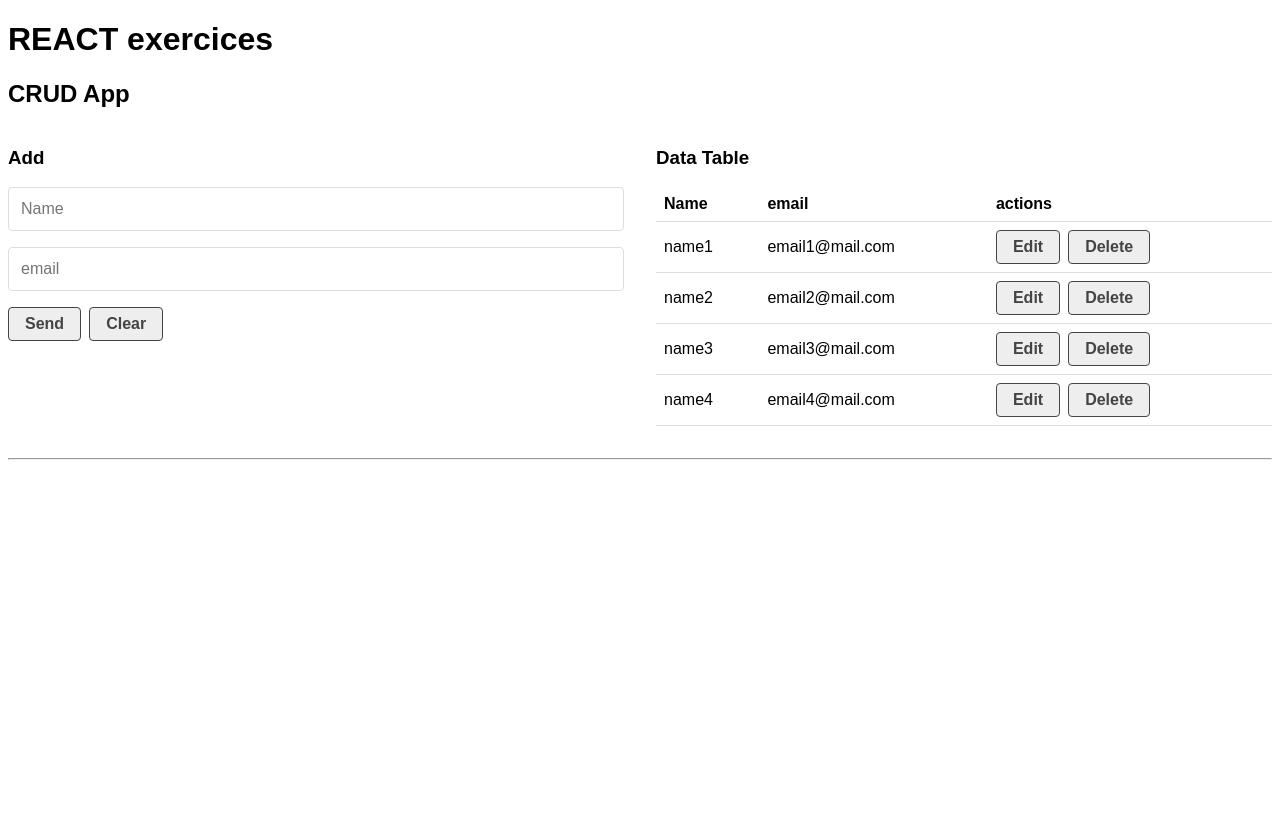
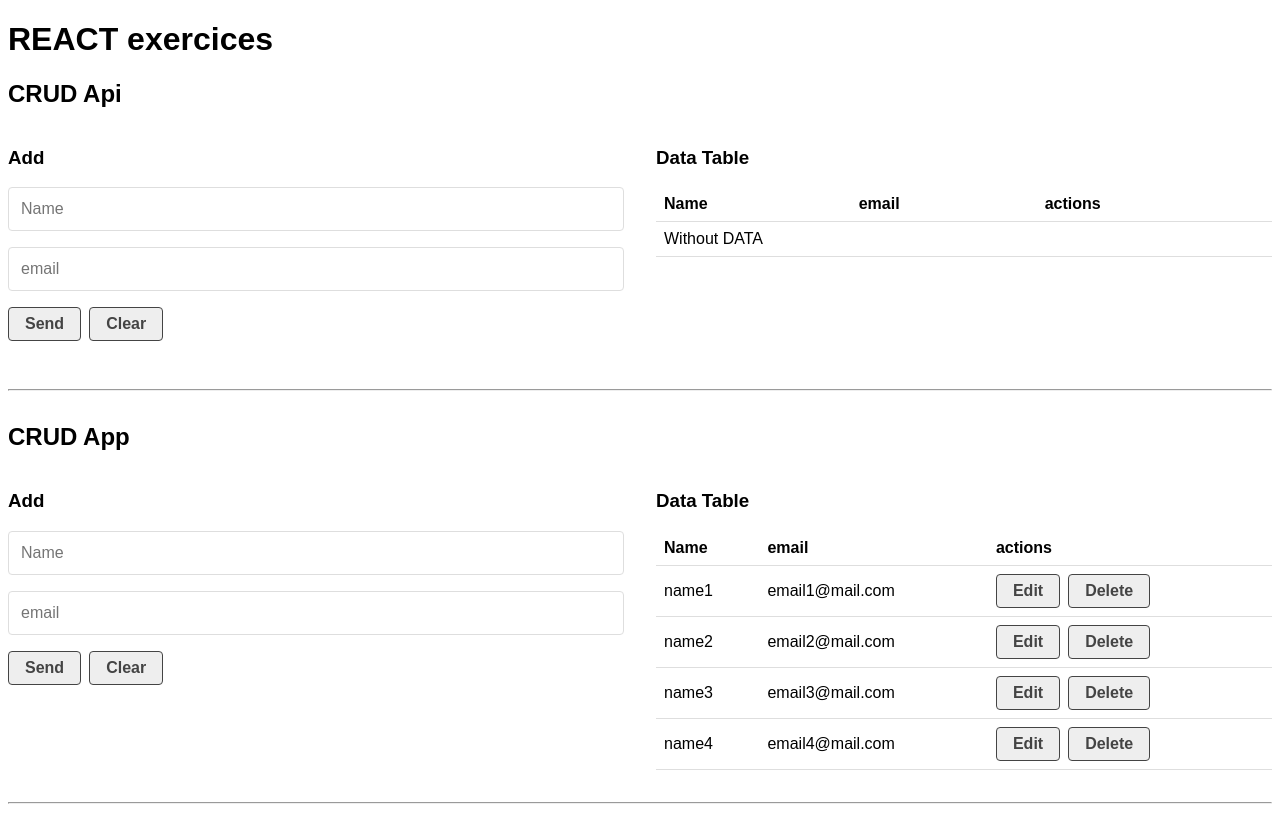
Before and after one commit to SergiFuentes/crud_in_react, a React (Create React App) app: page / in a window 1280 px wide. Before the commit the page ends 800 px from the top, so only its background shows below. Built offline with nearby package versions, Linux system fonts and the light colour scheme.

Commit message:
starting CrudApi, creating helpers folder and helpHttp

```diff
--- a/package.json
+++ b/package.json
@@ -9,13 +9,15 @@
     "react": "^17.0.2",
     "react-dom": "^17.0.2",
     "react-scripts": "5.0.0",
-    "web-vitals": "^2.1.2"
+    "web-vitals": "^2.1.2",
+    "json-server": "^0.17.0"
   },
   "scripts": {
     "start": "react-scripts start",
     "build": "react-scripts build",
     "test": "react-scripts test",
-    "eject": "react-scripts eject"
+    "eject": "react-scripts eject",
+    "fake-api": "json-server --watch src/api/db.json --port 5000"
   },
   "eslintConfig": {
     "extends": [
--- a/src/App.js
+++ b/src/App.js
@@ -1,9 +1,12 @@
+import { CrudApi } from "./components/CrudApi";
 import { CrudApp } from "./components/CrudApp";
 
 function App() {
   return (
     <div className="App">
       <h1>REACT exercices</h1>
+      <CrudApi/>
+      <hr/>
       <CrudApp />
       <hr/>
     </div>
--- /dev/null
+++ b/src/api/db.json
@@ -0,0 +1,25 @@
+{
+    "users": [
+            {
+                "id": 1,
+                "user": "user1",
+                "email": "user1@mail.com"
+            },
+            {
+                "id": 2,
+                "user": "user2",
+                "email": "user2@mail.com"
+            },
+            {
+                "id": 3,
+                "user": "user3",
+                "email": "user3@mail.com"
+            },
+            {
+                "id": 4,
+                "user": "user4",
+                "email": "user4@mail.com"
+            }
+
+    ]
+}
--- /dev/null
+++ b/src/components/CrudApi.js
@@ -0,0 +1,49 @@
+import React, { useState } from "react";
+import { CrudTable } from "./CrudTable";
+import { CrudForm } from "./CrudForm";
+
+export const CrudApi = () => {
+  const [db, setDb] = useState([]);
+  const [dataToEdit, setDataToEdit] = useState(null);
+
+  const createData = (data) => {
+    data.id = Date.now();
+    //console.log( data );
+    setDb([...db, data]);
+  };
+
+  const updateData = (data) => {
+    let newData = db.map((el) => (el.id === data.id ? data : el));
+    setDb(newData);
+  };
+
+  const deleteData = (id) => {
+    let isDelete = window.confirm(
+      `¿Are you sure to delete the register with id '${id}'`
+    );
+
+    if (isDelete) {
+      let newData = db.filter((el) => el.id !== id);
+      setDb(newData);
+    }
+  };
+
+  return (
+    <div>
+      <h2>CRUD Api</h2>
+      <article className="grid-1-2">
+        <CrudForm
+          createData={createData}
+          updateData={updateData}
+          dataToEdit={dataToEdit}
+          setDataToEdit={setDataToEdit}
+        />
+        <CrudTable
+          data={db}
+          setDataToEdit={setDataToEdit}
+          deleteData={deleteData}
+        />
+      </article>
+    </div>
+  );
+};
```
Also changed, not shown: src/helpers/helpHttp.js (added).
